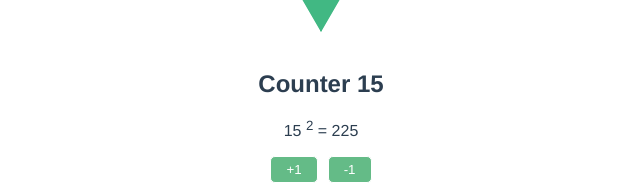
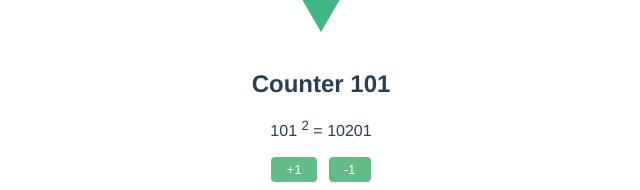
Before and after one commit to AlbaSS18/vue-fundamentos-cli, a Vue app: page / in a window 1280 px wide. Shown: the part 214-404 px from the top of the page, without its empty margins (319-959 px from the left). Built offline with nearby package versions, Linux system fonts and the light colour scheme.

Commit message:
validation props

```diff
--- a/src/App.vue
+++ b/src/App.vue
@@ -2,7 +2,7 @@
   <!-- Esto no era posible de hacer en VUE2. En Vue2 no era posible tener más de un elemento root dentro del template. En VUE3 se reemplazó -->
   <img alt="Vue logo" src="./assets/logo.png">
   <!-- SINTAXIS PERMITIDA para los componentes: KebalKase o PascalKase -->
-  <Counter :start="15"/> <!-- equivalente a v-bind: -->
+  <Counter :start="101"/> <!-- equivalente a v-bind: -->
   <!-- Para las props la sixtaxis permitida es KebalKase -->
 </template>
 
--- a/src/components/Counter.vue
+++ b/src/components/Counter.vue
@@ -16,7 +16,10 @@ export default {
         start: {
             type: Number,
             required: true,
-            default: 200
+            default: 200,
+            validator (value) {
+                return value > 100;
+            }
         }
     },
     // name: 'Patito' // Se puede poner nombre a los componentes para identificarlos
```
